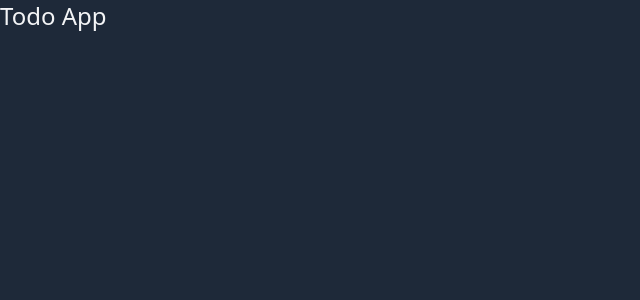
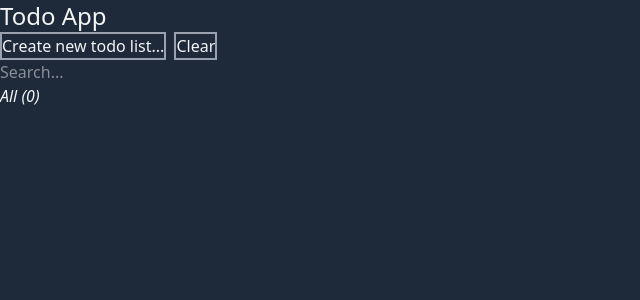
Before and after one commit to Ahtoh1337/todos, a React (Vite) app: page / in a window 1280 px wide. Shown: the top 300 px of the page, without its empty margins (0-640 px from the left). Built offline with nearby package versions, Linux system fonts and the light colour scheme.

Commit message:
Implement most of basic functionality

```diff
--- a/src/App.tsx
+++ b/src/App.tsx
@@ -2,6 +2,7 @@ import { useEffect, useRef, useState } from "react"
 import { TodoApp, TodoContext, TodoList } from "./Todos";
 import { action, autorun } from "mobx";
 import { Header } from "./Header";
+import { TodoMain } from "./TodoMain";
 
 function parseJson(str: string): TodoList[] {
     try {
@@ -21,8 +22,13 @@ export default function App() {
         const td = todoAppRef.current;
 
         const id = setTimeout(action(() => {
+
             td.todoLists = parseJson(localStorage.getItem("todoLists") ?? "[]");
+            td._listNextId = Number(localStorage.getItem("nextListId"));
+
             autorun(() => localStorage.setItem("todoLists", JSON.stringify(td.todoLists)));
+            autorun(() => localStorage.setItem("nextListId", String(td._listNextId)));
+
             setIsLoading(false)
         }), 1000);
 
@@ -35,6 +41,7 @@ export default function App() {
     return (
         <TodoContext.Provider value={todoAppRef.current}>
             <Header />
+            <TodoMain />
             {isLoading && <div>Loading...</div>}
         </TodoContext.Provider>
     )
--- /dev/null
+++ b/src/LabelNav.tsx
@@ -0,0 +1,27 @@
+import { observer } from "mobx-react-lite";
+import { useTodoApp } from "./Todos";
+
+export const LabelNav = observer(function ({ current, onSelect }: { current: string, onSelect: (label: string) => void }) {
+    const todoApp = useTodoApp();
+
+    return (
+        <ul>
+            <li
+                className={!current ? "bold italic" : ""}>
+                <button
+                    onClick={() => onSelect("")}>
+                    All ({todoApp.todoListCount})
+                </button>
+            </li>
+            {Array.from(todoApp.getLabels).map(([label, count]) => (
+                <li
+                    key={label}
+                    className={label === current ? "bold underline italic" : ""}>
+                    <button onClick={() => onSelect(label)}>
+                        {label} ({count})
+                    </button>
+                </li>
+            ))}
+        </ul>
+    )
+})
--- /dev/null
+++ b/src/SearchBar.tsx
@@ -0,0 +1,11 @@
+import { observer } from "mobx-react-lite";
+
+export const SearchBar = observer(function ({ value, onChange }: { value: string, onChange: (searchString: string) => void }) {
+    return <div>
+        <input
+        placeholder="Search..."
+        className="border-gray-400"
+        value={value}
+        onChange={e => onChange(e.target.value)} />
+    </div>
+});
--- a/src/TodoComp.tsx
+++ b/src/TodoComp.tsx
@@ -1,25 +1,26 @@
 import { observer } from "mobx-react-lite";
-import { Todo } from "./Todos";
+import { Todo, useTodoApp } from "./Todos";
 import { action } from "mobx";
 
 export const TodoComp = observer(function ({ todo }: { todo: Todo }) {
+    const todoApp = useTodoApp();
     return (
-        <li className="@container">
+        <div className="@container border-2 border-gray-400">
             <button
-            className="px-2 hover:bg-blue-800"
-            onClick={action(() => todo.done = !todo.done)}>
+                className="px-2 hover:bg-blue-800"
+                onClick={action(() => todo.done = !todo.done)}>
                 {todo.done ? "V" : "X"}
             </button>
             ({todo.id}){" "}
             <input
-            className={`@w-max ${todo.done ? "line-through" : ""}`}
-            defaultValue={todo.text}
-            onBlur={action(e => todo.text = e.target.value)}
-            maxLength={40}/>
+                className={`@w-max ${todo.done ? "line-through" : ""}`}
+                defaultValue={todo.text}
+                onBlur={action(e => todo.text = e.target.value)}
+                maxLength={40} />
             <button className="px-2 hover:bg-blue-800"
-            onClick={() => todo.delete()}>
+                onClick={() => todoApp.deleteTodo(todo)}>
                 Delete
             </button>
-        </li>
+        </div>
     )
 })
--- a/src/TodoListComp.tsx
+++ b/src/TodoListComp.tsx
@@ -1,10 +1,11 @@
 import { observer } from "mobx-react-lite";
-import { Todo, TodoList } from "./Todos";
+import { Todo, TodoList, useTodoApp } from "./Todos";
 import { action } from "mobx";
 import { TodoComp } from "./TodoComp";
 
 export const TodoListComp = observer(function ({ todoList }: { todoList: TodoList }) {
     const color = todoList.color ? `bg-${todoList.color}-700` : "";
+    const todoApp = useTodoApp();
     return (
         <div className={`@container border-b-2 border-gray-400 p-2 m-2 ${color}`}>
             <h2 className="text-xl bold">
@@ -19,7 +20,7 @@ export const TodoListComp = observer(function ({ todoList }: { todoList: TodoLis
                 <button className="px-2 hover:bg-blue-900" onClick={action(() => todoList.pinned = !todoList.pinned)}>
                     {todoList.pinned ? "Unpin" : "Pin"}
                 </button>
-                <button className="px-2 hover:bg-blue-900" onClick={() => todoList.delete()}>
+                <button className="px-2 hover:bg-blue-900" onClick={() => todoApp.deleteTodoList(todoList)}>
                     Delete
                 </button>
             </div>
@@ -29,12 +30,52 @@ export const TodoListComp = observer(function ({ todoList }: { todoList: TodoLis
                 )))}
                 <li>
                     <button
-                    onClick={action(() => todoList.todos.push(new Todo("New todo", todoList)))}
-                    className="px-2 hover:bg-blue-900">
+                        onClick={action(() => todoList.todos.push(new Todo("New todo", todoList)))}
+                        className="px-2 hover:bg-blue-900">
                         Add new todo...
+                    </button>
+                </li>
+            </ul>
+            <ul>
+                {todoList.labels.map((l, i) => (
+                    <LabelComp key={l}
+                        label={l}
+                        onDelete={action(() => todoList.labels.splice(i, 1))}
+                        onBlur={action((text) => {
+                            if (todoList.labels.filter(label => label === text).length > 1)
+                                todoList.labels.splice(i, 1);
+                            else todoList.labels[i] = text;
+                        })} />
+                ))}
+                <li className="inline border-l-2 px-1 border-l-gray-400 text-sm hover:bg-gray-600">
+                    <button
+                    onClick={action(() => {
+                        let count = 1;
+                        while(true) {
+                            const name = `label ${count++}`;
+                            if (!todoList.labels.includes(name)) {
+                                todoList.labels.push(name);
+                                break;
+                            }
+                        }
+                    })}>
+                        +
                     </button>
                 </li>
             </ul>
         </div>
     )
 })
+
+function LabelComp({ label, onBlur, onDelete }: { label: string, onBlur: (text: string) => void, onDelete: () => void }) {
+    return (
+        <li className="inline border-l-2 px-1 border-l-gray-400 text-sm">
+            <input className="w-16" defaultValue={label} onBlur={e => { onBlur(e.target.value) }} />
+            <button
+                className="bg-red-900 hover:bg-red-700 px-1"
+                onClick={() => onDelete()}>
+                X
+            </button>
+        </li>
+    )
+}
--- /dev/null
+++ b/src/TodoLists.tsx
@@ -0,0 +1,11 @@
+import { observer } from "mobx-react-lite";
+import { TodoList } from "./Todos";
+import { TodoListComp } from "./TodoListComp";
+
+export const TodoLists = observer(function ({ lists }: { lists: TodoList[] }) {
+    return (
+        <div className="@container grid grid-cols-3 gap-2 bg-gray-700">
+            {lists.map(l => (<TodoListComp key={l.id} todoList={l} />))}
+        </div>
+    )
+})
--- /dev/null
+++ b/src/TodoMain.tsx
@@ -0,0 +1,51 @@
+import { observer } from "mobx-react-lite";
+import { TodoList, useTodoApp } from "./Todos";
+import { useMemo, useState } from "react";
+import { action } from "mobx";
+import { SearchBar } from "./SearchBar";
+import { LabelNav } from "./LabelNav";
+import { TodoLists } from "./TodoLists";
+
+interface FilterOptions {
+    searchString: string,
+    label: string
+}
+
+export const TodoMain = observer(function () {
+    const todoApp = useTodoApp();
+    const [filterOptions, setFilterOptions] = useState<FilterOptions>({
+        searchString: "",
+        label: ""
+    });
+
+    const filteredLists: TodoList[] = useMemo(() => {
+        return todoApp.todoLists.filter(list => list.text.trim().toLowerCase().includes(filterOptions.searchString.trim().toLowerCase()));
+    }, [todoApp.todoLists, filterOptions])
+
+    const handleTodoListCreation = action(function () {
+        todoApp.todoLists.unshift(new TodoList("New", todoApp));
+    });
+
+    const handleTodoListClear = action(function () {
+        todoApp.todoLists.splice(0, todoApp.todoLists.length);
+        todoApp._listNextId = 0;
+    })
+
+    const handleLabelSelection = action(function (label: string) {
+        setFilterOptions({ ...filterOptions, label: label });
+    });
+
+    const handleSearchInputChange = action(function (searchString: string) {
+        setFilterOptions({ ...filterOptions, searchString: searchString });
+    });
+
+    return (
+        <div>
+            <button className="border-2 border-gray-400 hover:border-blue-800" onClick={handleTodoListCreation}>Create new todo list...</button>
+            <button className="border-2 border-gray-400 hover:border-blue-800 ml-2" onClick={handleTodoListClear}>Clear</button>
+            <SearchBar value={filterOptions.searchString} onChange={handleSearchInputChange} />
+            <LabelNav current={filterOptions.label} onSelect={handleLabelSelection} />
+            <TodoLists lists={filteredLists} />
+        </div>
+    )
+})
--- a/src/Todos.ts
+++ b/src/Todos.ts
@@ -5,24 +5,16 @@ export class Todo {
     id: number
     text: string
     done: boolean
-    term?: Date
 
-    #list: TodoList
-
-    static #nextId: number = 0;
+    static nextId: number = 0;
 
     constructor(text: string, list: TodoList) {
         makeAutoObservable(this, {
             id: false
         })
-        this.id = Todo.#nextId++;
+        this.id = list._todoNextId++;
         this.done = false;
         this.text = text;
-        this.#list = list;
-    }
-
-    delete() {
-        this.#list.todos.splice(this.#list.todos.indexOf(this), 1);
     }
 }
 
@@ -32,39 +24,30 @@ export type TodoListColor = "red" | "green" | "blue" | "yellow" | "pink" | "defa
 
 
 
-export interface Label {
-    test: string
-}
-
-
-
 export class TodoList {
     id: number
     pinned: boolean
     text: string
     color?: TodoListColor
     todos: Todo[]
-    labels: Label[]
+    labels: string[]
 
-    #app: TodoApp
-
-    static #nextId: number = 0;
+    _todoNextId: number = 0
 
     constructor(text: string, app: TodoApp) {
         makeAutoObservable(this, {
             id: false
         })
-        this.id = TodoList.#nextId++;
+        this.id = app._listNextId++;
         this.pinned = false;
         this.color = "default";
         this.todos = [];
         this.labels = [];
         this.text = text;
-        this.#app = app;
     }
 
-    delete() {
-        this.#app.todoLists.splice(this.#app.todoLists.indexOf(this), 1);
+    deleteTodo(todo: Todo) {
+        this.todos.splice(this.todos.indexOf(todo), 1);
     }
 }
 
@@ -73,10 +56,11 @@ export class TodoList {
 export class TodoApp {
     todoLists: TodoList[]
 
+    _listNextId: number = 0
+
     constructor(todoLists: TodoList[] = []) {
         makeAutoObservable(this);
         this.todoLists = todoLists;
-
     }
 
     get todoListCount() {
@@ -88,7 +72,7 @@ export class TodoApp {
     }
 
     get getLabels() {
-        const labels = new Map<Label, number>();
+        const labels = new Map<string, number>();
 
         this.todoLists.forEach(list => list.labels.forEach(label => {
             if (!labels.has(label))
@@ -98,12 +82,26 @@ export class TodoApp {
 
         return labels;
     }
+
+    deleteTodoList(list: TodoList) {
+        this.todoLists.splice(this.todoLists.indexOf(list), 1);
+    }
+
+    deleteTodo(todo: Todo) {
+        for (const list of this.todoLists) {
+            const i = list.todos.indexOf(todo);
+            if (i != -1) {
+                list.todos.splice(i, 1);
+                return;
+            }
+        }
+    }
 }
 
 
 
 export const TodoContext = createContext<TodoApp>(new TodoApp());
 
-export function useTodos() {
+export function useTodoApp() {
     return useContext(TodoContext);
 }
```
